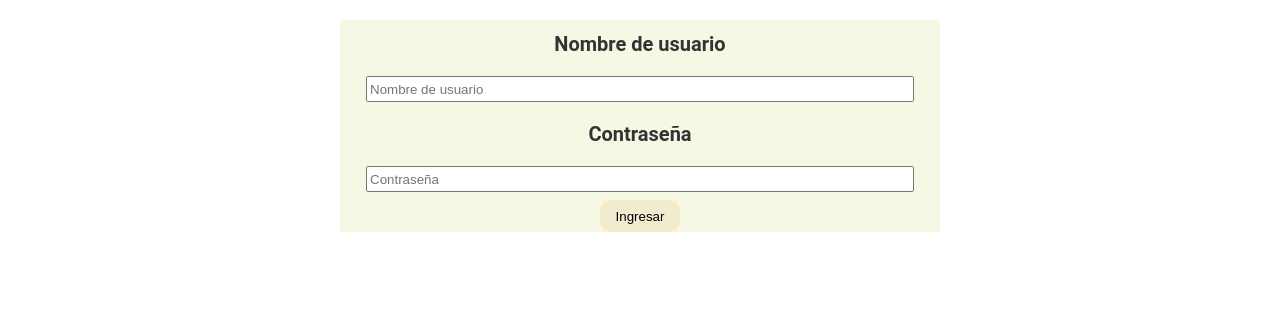
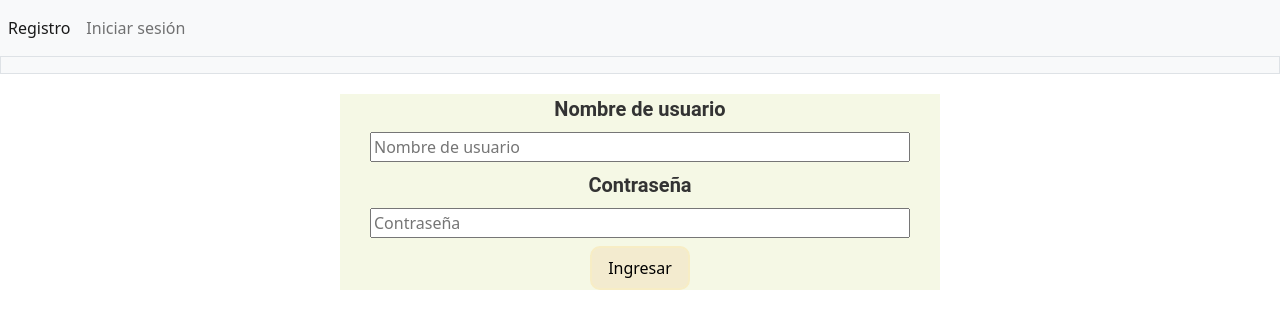
Before and after one commit to alexha31/amiblog, a Flask app: page /login in a window 1280 px wide. Shown: the top 329 px of the page. Run offline with Flask 2, Linux system fonts and the light colour scheme; some libraries are stand-ins or nearby versions.

Commit message:
Login, reg, css

```diff
--- a/static/styles.css
+++ b/static/styles.css
@@ -1,4 +1,4 @@
-.container{
+.contenedor{
   width: 100%;
 max-width: 600px;
 margin: 20px auto;
@@ -8,22 +8,22 @@
 background-color: rgb(245, 248, 229);
 text-align: center;
 }
-.container label {
+.contenedor label {
 
   font-family: "Roboto", sans-serif;
-    line-height: 48px;
+  line-height: 30px;
   font-size: 20px;
   font-weight: bold;
   color: #333;
 
 }
-.container input {
+.contenedor input {
   width: 90%;
-  height: 20px;
+height: 30px;
 margin: 0.5rem;
 }
 
-.container button {
+.contenedor button {
   padding: 0.5em 1em;
 border: none;
 border: 2px solid rgb(247, 237, 197);
--- a/templates/layout.html
+++ b/templates/layout.html
@@ -4,10 +4,42 @@
     <meta charset="UTF-8">
     <meta name="viewport" content="width=device-width, initial-scale=1.0">
     <meta http-equiv="X-UA-Compatible" content="ie=edge">
-    <link rel="stylesheet" href="/amiblog/static/styles.css">
+    <link href="https://cdn.jsdelivr.net/npm/bootstrap@5.0.1/dist/css/bootstrap.min.css" rel="stylesheet" integrity="sha384-+0n0xVW2eSR5OomGNYDnhzAbDsOXxcvSN1TPprVMTNDbiYZCxYbOOl7+AMvyTG2x" crossorigin="anonymous">
+    <link rel="stylesheet" href="{{url_for('static', filename='styles.css')}}">
     <title>Amiblog: {% block title %}{% endblock %}</title>
 </head>
 <body>
+    <nav class="navbar navbar-expand-lg navbar-light bg-light">
+          <div class="collapse navbar-collapse" id="navbarNavDropdown">
+            <ul class="navbar-nav">
+              <li class="nav-item">
+                <a class="nav-link active" aria-current="page" href="{{url_for('register')}}">Registro</a>
+              </li>
+              <li class="nav-item">
+                <a class="nav-link" href="{{url_for('login')}}">Iniciar sesión</a>
+              </li>
+              <!--<li class="nav-item dropdown">
+                <a class="nav-link dropdown-toggle" href="#" id="navbarDropdownMenuLink" role="button" data-bs-toggle="dropdown" aria-expanded="false">
+                  Dropdown link
+                </a>
+                <ul class="dropdown-menu" aria-labelledby="navbarDropdownMenuLink">
+                  <li><a class="dropdown-item" href="#">Action</a></li>
+                  <li><a class="dropdown-item" href="#">Another action</a></li>
+                  <li><a class="dropdown-item" href="#">Something else here</a></li>
+                </ul>-->
+              </li>
+            </ul>
+          </div>
+        </div>
+      </nav>
+    <nav class="navbar navbar-expand-md navbar-light bg-light border"></nav>
+        <div class="collapse navbar-collapse" id="navbar">
+            <ul class="navbar-nav mr-auto mt-2">
+                <li class="nav-item"><a class="nav-link" href="/login">Iniciar sesión</a></li>
+                <li class="nav-item"><a class="nav-link" href="/register">Registrarse</a></li>
+            </ul>
+        </div>
+    </nav>
         {% block main %}{% endblock %}
 </body>
 </html>
--- a/templates/login.html
+++ b/templates/login.html
@@ -1,11 +1,12 @@
 {%extends "layout.html"%}
 {% block title %}
     Login
+<link rel="stylesheet" href="static/styles.css">
 {% endblock %}
 
 {% block main %}
 
-<div class="container">
+<div class="contenedor">
      <form action="/login" method="post">
         <div>
             <label>Nombre de usuario</label>
@@ -15,7 +16,9 @@
             <label>Contraseña</label>
             <input name="password" placeholder="Contraseña" required="" type="password"/>
         </div>
-        <button type="submit">Ingresar</button>
+        <div>
+           <button type="submit">Ingresar</button>
+        </div>
         </form>
 </div>
 {% endblock %}
```
Also changed, not shown: templates/register.html (+10 -2 lines). Lines whose indentation alone changed are shown as unchanged.
